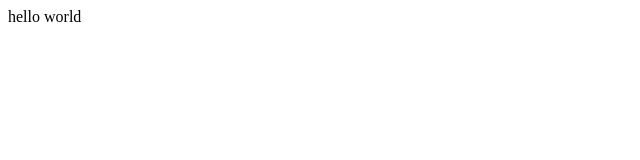
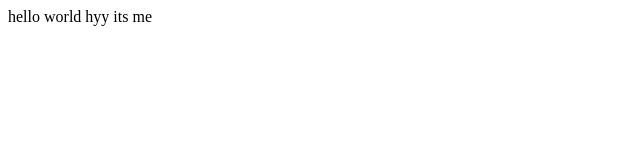
Before and after one commit to balvin08/demo001, a plain HTML site: page index.html in a window 1280 px wide. Shown: the full height of the page, 0-640 px from the left. Drawn offline with Linux system fonts and the light colour scheme.

Commit message:
added one line

```diff
--- a/index.html
+++ b/index.html
@@ -7,5 +7,6 @@
 </head>
 <body>
     hello world
+    hyy its me
 </body>
 </html>
```
